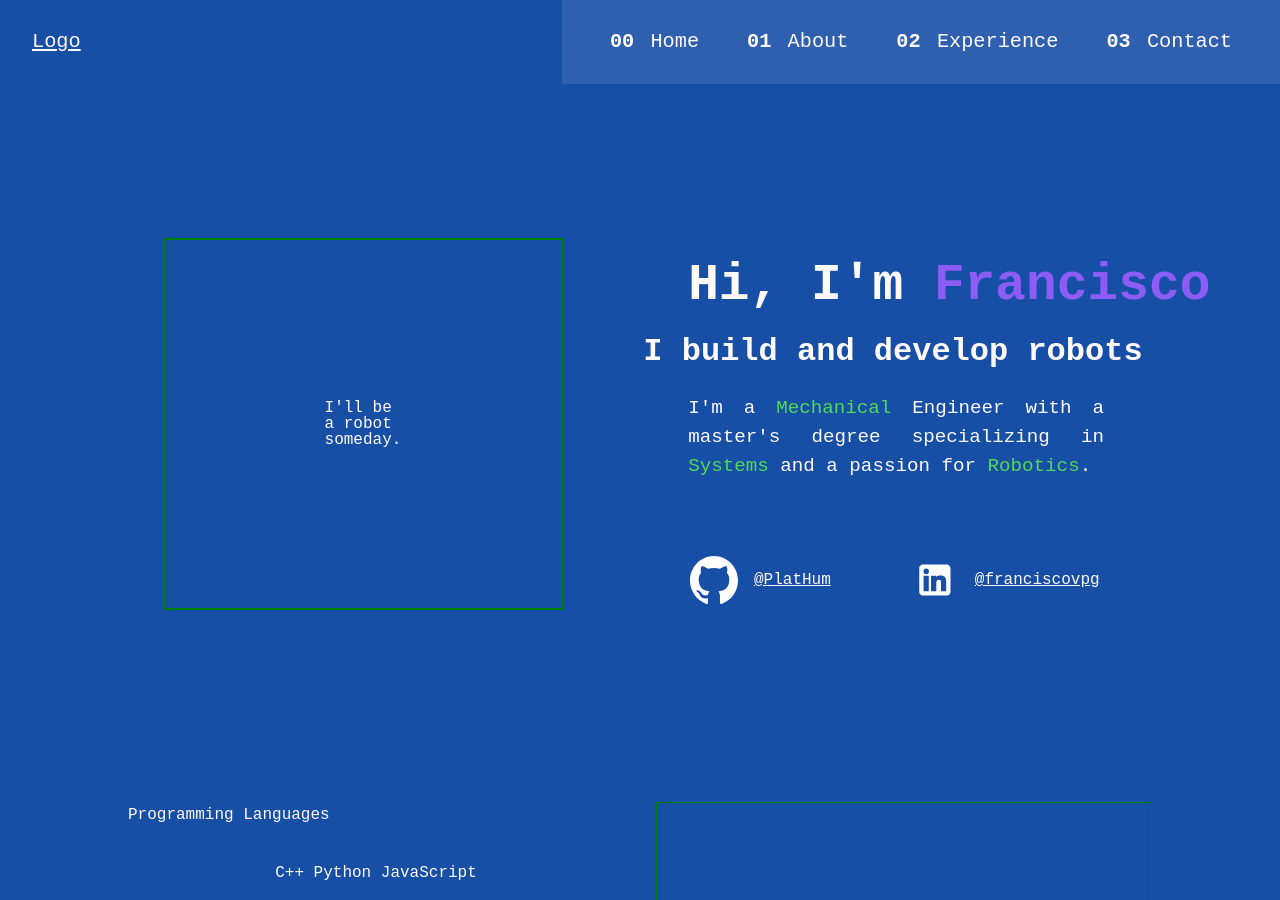
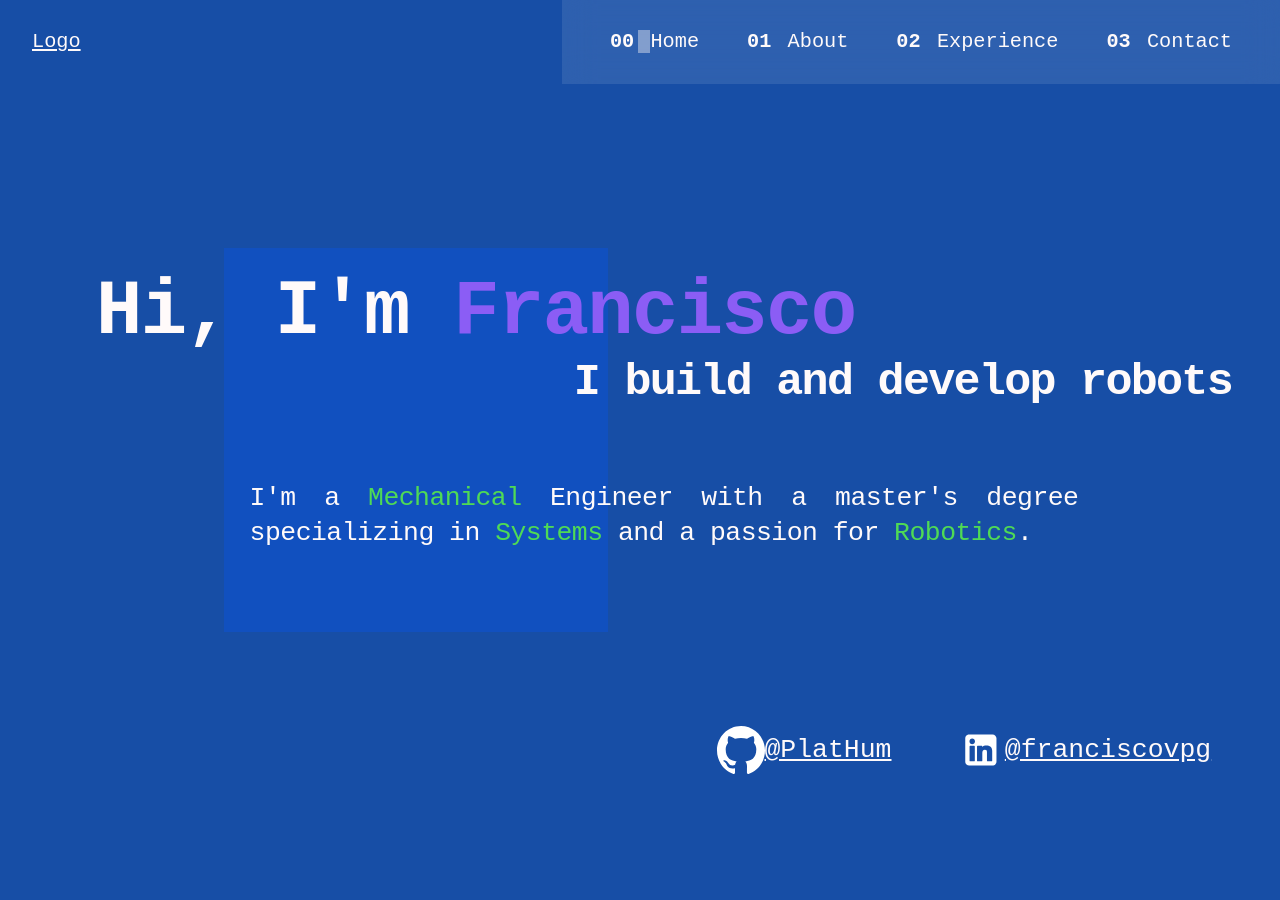
Before and after one commit to PlatHum/resume-website, a Jekyll site: the page built from index.html, in a window 1280 px wide and 900 px high. Built offline with Jekyll 4.4.1, drawn with Linux system fonts in a browser that asks for light colours.

Commit message:
Revamp Home section style

```diff
--- a/_includes/home.html
+++ b/_includes/home.html
@@ -1,6 +1,8 @@
 <div class="home-div">
-    <div class="home-bot">
-         I'll be a robot someday.
+    <div class="home-robot">
+      <div class="home-robot-text">
+
+      </div>
     </div>
     <div class="home-text">
         <div class="home-top-text">
--- a/css/main.css
+++ b/css/main.css
@@ -62,7 +62,10 @@ a img {
   --step-2: clamp(0.99rem, calc(0.79rem + 1.08vw), 2.00rem);
   --step-3: clamp(1.19rem, calc(0.89rem + 1.57vw), 2.66rem);
   --step-4: clamp(1.43rem, calc(1.00rem + 2.27vw), 3.55rem);
-  --step-5: clamp(1.71rem, calc(1.11rem + 3.23vw), 4.74rem); }
+  --step-5: clamp(1.71rem, calc(1.11rem + 3.23vw), 4.74rem);
+  --step-6: clamp(2.05rem, calc(1.20rem + 4.54vw), 6.31rem);
+  --step-7: clamp(2.46rem, calc(1.27rem + 6.35vw), 8.41rem);
+  /* 2.46 1.27 6.35*/ }
 
 .flex {
   display: flex;
@@ -111,13 +114,15 @@ a:visited {
 /* Navigation bar style */
 /*START HEADER STYLES*/
 .header-logo {
-  margin: 2rem; }
+  box-sizing: border-box;
+  padding: 2rem; }
 
 .header {
   align-items: center;
   justify-content: space-between;
   font-weight: 500;
   position: sticky;
+  z-index: 90;
   top: 0;
   /* view in _utility.scss */
   font-size: var(--step-1); }
@@ -143,7 +148,6 @@ nav ul > li:hover {
   .header-nav {
     --gap:4em;
     position: fixed;
-    z-index: 90;
     inset: 0 0 0 55%;
     flex-direction: column;
     padding: min(30vh, 10rem) min(2em, 1vw);
@@ -233,87 +237,81 @@ nav ul > li:hover {
 /*Home section style*/
 /*START HOME SECTION STYLES*/
 .home-div {
-  display: grid;
-  grid-auto-columns: 1fr;
-  gap: 2rem;
-  align-items: center;
-  justify-items: center;
-  font-weight: 500;
-  margin-top: 12vw;
-  margin-bottom: 15vw; }
+  -webkit-box-sizing: border-box;
+  -moz-box-sizing: border-box;
+  box-sizing: border-box;
+  height: 100vh;
+  font-size: var(--step-3); }
 
 .home-socials {
   display: grid;
   grid-template-columns: 1fr 1fr;
-  gap: 1rem; }
-
-.home-socials-text {
-  margin-left: 1rem;
-  margin-right: 1rem;
-  font-size: max(1.2vmax, 1em, 1rem); }
-
-.home-socials-text:hover {
-  font-weight: 700; }
+  gap: 1rem;
+  text-align: center;
+  justify-content: space-evenly;
+  font-size: var(--step-2);
+  position: relative;
+  top: max(calc(max(27.5vh, 8.25rem) + 45%), 30rem);
+  padding-left: calc(max(17.5vw, 8.25rem) + 35%);
+  padding-right: 5%; }
+  @media (max-width: 1199px) {
+    .home-socials {
+      padding-left: 25vw;
+      padding-right: 25vw; } }
 
 /*TO REMOVE*/
-.home-bot {
-  padding: 5rem;
-  border: 2px solid green; }
+.home-robot {
+  height: 0;
+  width: 30%;
+  padding-bottom: 30%;
+  background-color: rgba(0, 85, 255, 0.284);
+  position: absolute;
+  top: max(27.5vh, 8.25rem);
+  left: max(17.5vw, 8.25rem);
+  z-index: 0; }
 
 /*  */
-.home-top-text {
-  font-weight: 700; }
+.home-text {
+  position: absolute;
+  -webkit-box-sizing: border-box;
+  -moz-box-sizing: border-box;
+  box-sizing: border-box;
+  z-index: 1;
+  padding-left: clamp(7.5vw, 1.35vw, 4.2vw);
+  padding-right: 3.75vw;
+  top: max(30vh, 9rem);
+  line-height: max(15vh, 7rem);
+  letter-spacing: -0.05em; }
 
 .home-text-greeting {
+  font-size: var(--step-6);
   font-weight: 800;
-  font-size: max(4vmax, 2em, 2rem);
-  margin-bottom: 0.5em;
-  padding-left: 12vw; }
+  float: left;
+  line-height: 1.1; }
 
 .home-text-motto {
-  font-size: max(2.5vw, 1.25em, 1.25rem);
-  padding-left: 15vw;
-  margin-bottom: 0.8em; }
+  font-size: var(--step-4);
+  font-weight: 700;
+  float: right;
+  line-height: 1.2; }
 
 .home-bottom-text {
+  -webkit-box-sizing: border-box;
+  -moz-box-sizing: border-box;
+  box-sizing: border-box;
+  font-size: var(--step-2);
   font-weight: 500;
-  padding-left: 25vw;
-  padding-right: 22vw;
-  font-size: max(1.5vmax, 1em, 1rem);
+  padding-left: 12vw;
+  padding-right: 12vw;
+  float: inline-start;
+  line-height: 1.3;
+  padding-top: 8vh;
   text-align: justify;
-  line-height: 1.5; }
+  letter-spacing: -0.02em; }
+  @supports (text-justify: inter-word) {
+    .home-bottom-text {
+      text-justify: inter-word; } }
 
-@media (min-width: 80em) {
-  .home-div {
-    grid-template-columns: 1fr repeat(3, 2fr) 1fr;
-    gap: 3rem; }
-
-  .home-bot {
-    grid-column-start: 2;
-    grid-column-end: 3;
-    grid-row: span 2;
-    padding: 10rem; }
-
-  .home-text {
-    grid-column-start: 3;
-    grid-column-end: 6; }
-
-  .home-socials {
-    grid-column: 3 /5;
-    grid-row-start: 2;
-    padding: 0rem;
-    padding-left: 6vw; }
-
-  .home-bottom-text {
-    padding-left: 6vw;
-    padding-right: 13.75vw; }
-
-  .home-text-motto {
-    padding-left: 2.5vw; }
-
-  .home-text-greeting {
-    padding-right: 0;
-    padding-left: 6vw; } }
 /*SOCIAL SVGs*/
 .github-svg {
   background-image: url(../assets/svg/github-142-svgrepo-com.svg);
--- a/sass/_header_nav.scss
+++ b/sass/_header_nav.scss
@@ -1,7 +1,8 @@
 /*START HEADER STYLES*/
 
 .header-logo{
-    margin: 2rem;
+    box-sizing: border-box;
+    padding: 2rem;
   }
 
   .header{
@@ -9,6 +10,7 @@
     justify-content: space-between;
     font-weight: 500;
     position: sticky;
+    z-index: 90;
     top: 0;
     /* view in _utility.scss */
     font-size: var(--step-1);
@@ -34,7 +36,6 @@
     .header-nav{
       --gap:4em;
       position: fixed;
-      z-index: 90;
       inset: 0 0 0 55%;
       flex-direction: column;
       padding: min(30vh, 10rem) min(2em,1vw);
--- a/sass/_utility.scss
+++ b/sass/_utility.scss
@@ -10,6 +10,8 @@
   --step-3: clamp(1.19rem, calc(0.89rem + 1.57vw), 2.66rem);
   --step-4: clamp(1.43rem, calc(1.00rem + 2.27vw), 3.55rem);
   --step-5: clamp(1.71rem, calc(1.11rem + 3.23vw), 4.74rem);
+  --step-6: clamp(2.05rem, calc(1.20rem + 4.54vw), 6.31rem);
+  --step-7: clamp(2.46rem, calc(1.27rem + 6.35vw), 8.41rem); /* 2.46 1.27 6.35*/
 }
 
 
```
Also changed, not shown: sass/_home.scss (+55 -70 lines), sass/_mixins.scss (+17 -0 lines).
